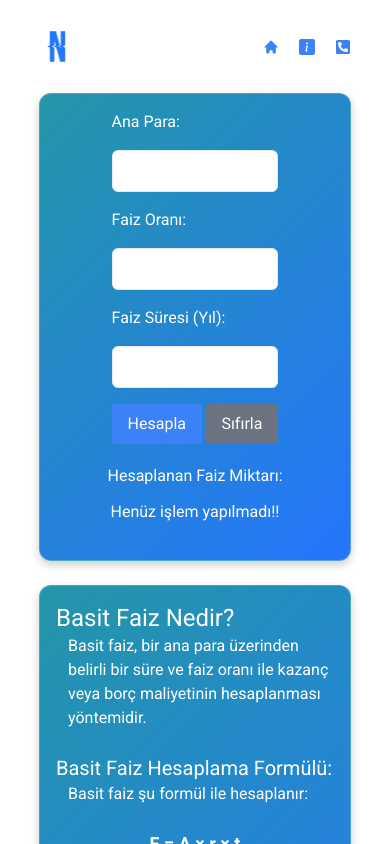
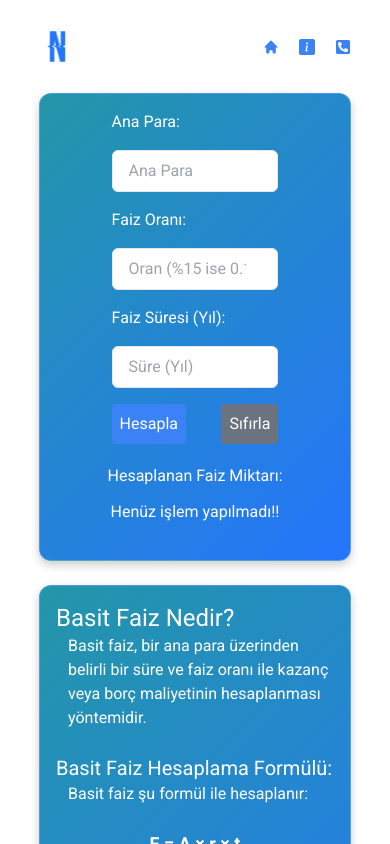
Before and after one commit to furkanguvenme/NeoBank, a React (Vite) app in the folder neobank/: page /simple in a window 390 px wide. Shown: the top 844 px of the page. Built offline with nearby package versions, Linux system fonts and the light colour scheme.

Commit message:
Button fix

```diff
--- a/neobank/src/Components/Compound.tsx
+++ b/neobank/src/Components/Compound.tsx
@@ -88,7 +88,7 @@ export const Compound = () => {
                         {errors.money && <span>{errors.money.message}</span>}
 
                         <label htmlFor="rate"></label>
-                        <input id="rate" type="number" className="compound-input" placeholder="Faiz oranı %15 ise 0.15" step="0.0001"{...register("rate", {required:"Bu alan gereklidir!"})}></input>
+                        <input id="rate" type="number" className="compound-input" placeholder="Oran (%15 ise 0.15)" step="0.0001"{...register("rate", {required:"Bu alan gereklidir!"})}></input>
                         {errors.rate && <span>{errors.rate.message}</span>}
 
                         <label htmlFor="time"></label>
@@ -96,8 +96,8 @@ export const Compound = () => {
                         {errors.time && <span>{errors.time.message}</span>}
 
                         <div  className="flex w-full justify-between">
-                            <button className="bg-blue-500 text-white px-4 py-2 rounded hover:bg-blue-600 transition" type="submit">Hesapla</button>
-                            <button className="bg-gray-500 text-white px-4 py-2 rounded hover:bg-blue-600 transition" type="button" onClick={sifirla}>Sıfırla</button>
+                            <button className="bg-blue-500 text-white px-2 lg:px-4 py-2 rounded hover:bg-blue-600 transition" type="submit">Hesapla</button>
+                            <button className="bg-gray-500 text-white px-2 lg:px-4 py-2 rounded hover:bg-blue-600 transition" type="button" onClick={sifirla}>Sıfırla</button>
                         </div>
                     </form>
                     <div>
--- a/neobank/src/Components/Credit.tsx
+++ b/neobank/src/Components/Credit.tsx
@@ -159,13 +159,13 @@ export const Credit = () => {
 
               <div className="flex w-full justify-between">
                 <button
-                  className="bg-blue-500 text-white px-4 py-2 rounded-md hover:bg-blue-600 transition"
+                  className="bg-blue-500 text-white px-2 lg:px-4 py-2 rounded-md hover:bg-blue-600 transition"
                   type="submit"
                 >
                   Hesapla
                 </button>
                 <button
-                  className="bg-gray-500 text-white px-4 py-2 rounded-md hover:bg-gray-600 transition"
+                  className="bg-gray-500 text-white px-2 lg:px-4 py-2 rounded-md hover:bg-gray-600 transition"
                   type="button"
                   onClick={sifirla}
                 >
--- a/neobank/src/Components/Share.tsx
+++ b/neobank/src/Components/Share.tsx
@@ -196,8 +196,8 @@ export const Share = () => {
                             ))
                             )}
                             <div className="w-full flex justify-between">
-                                <button className="bg-blue-500 text-white px-4 py-2 rounded-md hover:bg-blue-600 transition" type="submit">Hesapla</button>
-                                <button className="bg-gray-500 text-white px-4 py-2 rounded-md hover:bg-gray-600 transition" type="button" onClick={sifirla}>Sıfırla</button>
+                                <button className="bg-blue-500 text-white px-2 lg:px-4 py-2 rounded-md hover:bg-blue-600 transition" type="submit">Hesapla</button>
+                                <button className="bg-gray-500 text-white px-2 lg:px-4 py-2 rounded-md hover:bg-gray-600 transition" type="button" onClick={sifirla}>Sıfırla</button>
                             </div>
                         </div>
                         <p>{result == null ? "Henüz işlem yapılmadı!" : `Toplam tutar: ${result.toFixed(2)} ₺`}</p>
--- a/neobank/src/Components/Simple.tsx
+++ b/neobank/src/Components/Simple.tsx
@@ -50,20 +50,20 @@ export const Simple = () => {
                 <div className="simple-content flex flex-col items-center justify-center py-7">
                 <form className="flex flex-col gap-4 w-3/5 items-center justify-center" onSubmit={handleSubmit(hesapla)}>
                   <label className="w-full" htmlFor="mainMoney">Ana Para:</label>
-                  <input className="simple-input" type="number" id="mainMoney" {...register("money", {required: "Bu alan gereklidir!"})} />
+                  <input className="simple-input" type="number" id="mainMoney" placeholder="Ana Para" {...register("money", {required: "Bu alan gereklidir!"})} />
                   {errors.money && <span>{errors.money.message}</span>}
 
                   <label className="w-full" htmlFor="rate">Faiz Oranı:</label>
-                  <input className="simple-input" type="number" id="rate" step="0.0001" {...register("rate", { required: "Bu alan gereklidir!" })} />
+                  <input className="simple-input" type="number" id="rate" step="0.0001" placeholder="Oran (%15 ise 0.15)" {...register("rate", { required: "Bu alan gereklidir!" })} />
                   {errors.rate && <span>{errors.rate.message}</span>}
 
                   <label className="w-full" htmlFor="time">Faiz Süresi (Yıl):</label>
-                  <input className="simple-input" type="number" id="time" {...register("time", {required: "Bu alan gereklidir!"})}></input>
+                  <input className="simple-input" type="number" id="time" placeholder="Süre (Yıl)" {...register("time", {required: "Bu alan gereklidir!"})}></input>
                   {errors.time && <span>{errors.time.message}</span>}
 
                   <div className="flex w-full justify-between">
-                    <button className="bg-blue-500 text-white px-4 py-2 rounded hover:bg-blue-600 transition" type="submit">Hesapla</button>
-                    <button className="bg-gray-500 text-white px-4 py-2 rounded hover:bg-blue-600 transition" type="button" onClick={sifirla}>Sıfırla</button>
+                    <button className="bg-blue-500 text-white px-2 lg:px-4 py-2 rounded hover:bg-blue-600 transition" type="submit">Hesapla</button>
+                    <button className="bg-gray-500 text-white px-2 lg:px-4 py-2 rounded hover:bg-blue-600 transition" type="button" onClick={sifirla}>Sıfırla</button>
                   </div>
                 </form>
                 <div className="py-5 flex flex-col gap-3">
```
